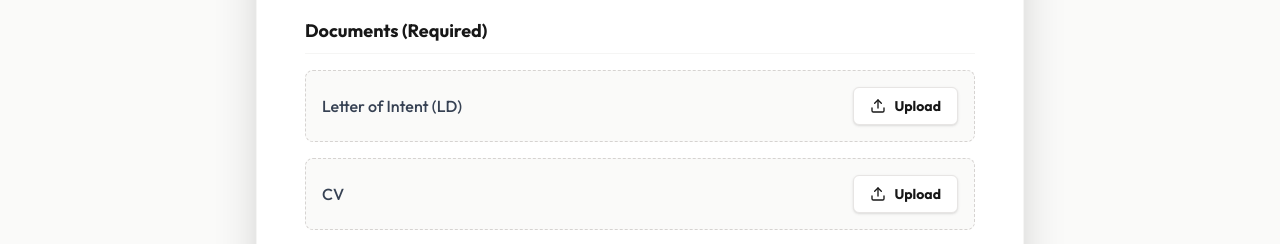
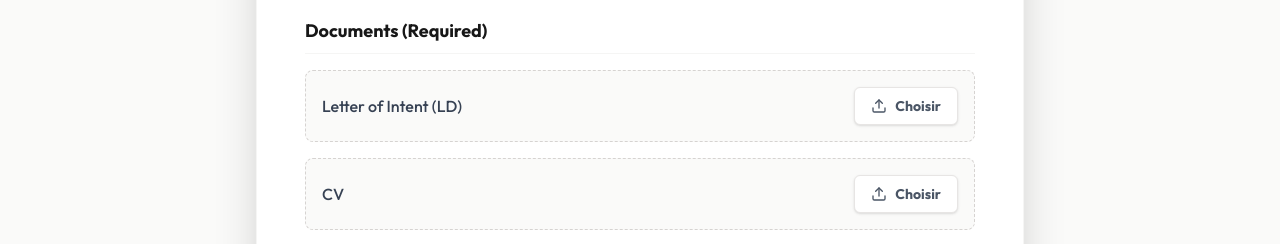
Before and after one commit to Lucman223/Portail-des-Horizons, a Next.js app: page /en/apply in a window 1280 px wide. Shown: the part 536-780 px from the top of the page. Built offline with nearby package versions, Linux system fonts and the light colour scheme; no server answers.

Commit message:
feat(ui): make application form document rows fully clickable

```diff
--- a/src/components/ApplicationForm.tsx
+++ b/src/components/ApplicationForm.tsx
@@ -139,14 +139,15 @@ export default function ApplicationForm() {
             <div className="space-y-4 pt-4">
                 <h3 className="font-bold text-lg border-b border-stone-100 pb-2">{t('docs_required')}</h3>
                 {['letter', 'cv', 'diplomas', 'passport', 'recommendation', 'photo'].map((docKey) => (
-                    <div key={docKey} className="flex items-center justify-between p-4 bg-stone-50 rounded-lg border border-dashed border-stone-300 hover:border-brand-blue transition-colors">
-                        <span className="font-medium text-gray-700">
+                    <label key={docKey} className={`flex items-center justify-between p-4 rounded-lg border border-dashed cursor-pointer transition-all ${files[docKey] ? 'bg-green-50 border-green-200' : 'bg-stone-50 border-stone-300 hover:border-brand-blue hover:bg-white'}`}>
+                        <span className="font-medium text-gray-700 flex items-center gap-2">
                             {tReq(`documents.${docKey}`)}
-                            {files[docKey] && <span className="ml-2 text-xs text-green-600 font-bold">({files[docKey]?.name})</span>}
+                            {files[docKey] && <span className="text-xs text-green-600 font-bold bg-white px-2 py-0.5 rounded-full shadow-sm">({files[docKey]?.name})</span>}
                         </span>
-                        <label className={`cursor-pointer px-4 py-2 rounded-md shadow-sm border border-stone-200 text-sm font-bold flex items-center gap-2 transition-all ${files[docKey] ? 'bg-green-50 border-green-200 text-green-700 hover:bg-green-100' : 'bg-white hover:bg-stone-50'}`}>
+                        <div className={`px-4 py-2 rounded-md shadow-sm border text-sm font-bold flex items-center gap-2 transition-all ${files[docKey] ? 'bg-green-100 border-green-200 text-green-700' : 'bg-white border-stone-200 text-gray-600'}`}>
                             {files[docKey] ? <CheckCircle size={16} /> : <Upload size={16} />}
-                            {files[docKey] ? 'Selected' : 'Upload'}
+                            {files[docKey] ? 'Prêt' : 'Choisir'}
+                        </div>
                         <input
                             type="file"
                             className="hidden"
@@ -154,7 +155,6 @@ export default function ApplicationForm() {
                             accept=".pdf,.doc,.docx,.jpg,.jpeg,.png"
                         />
                     </label>
-                    </div>
                 ))}
             </div>
 
```
Lines whose indentation alone changed are shown as unchanged.
